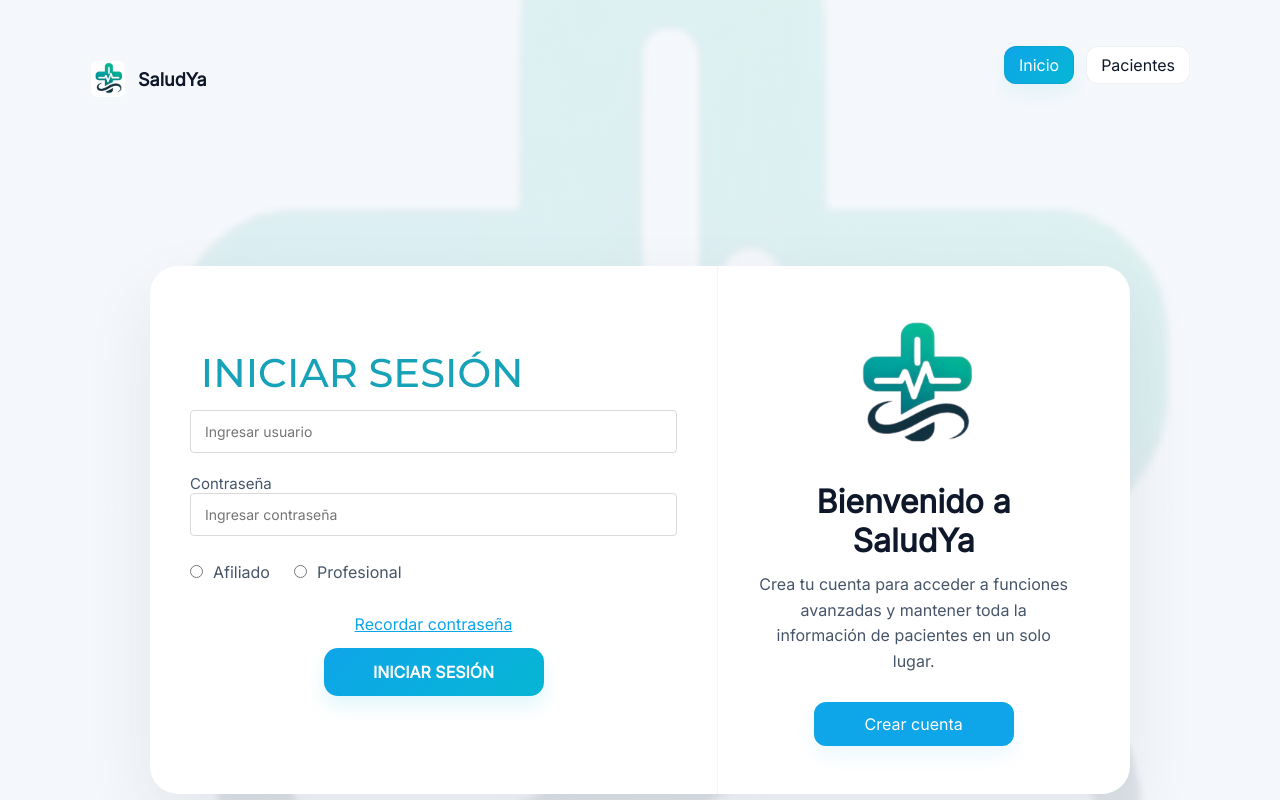
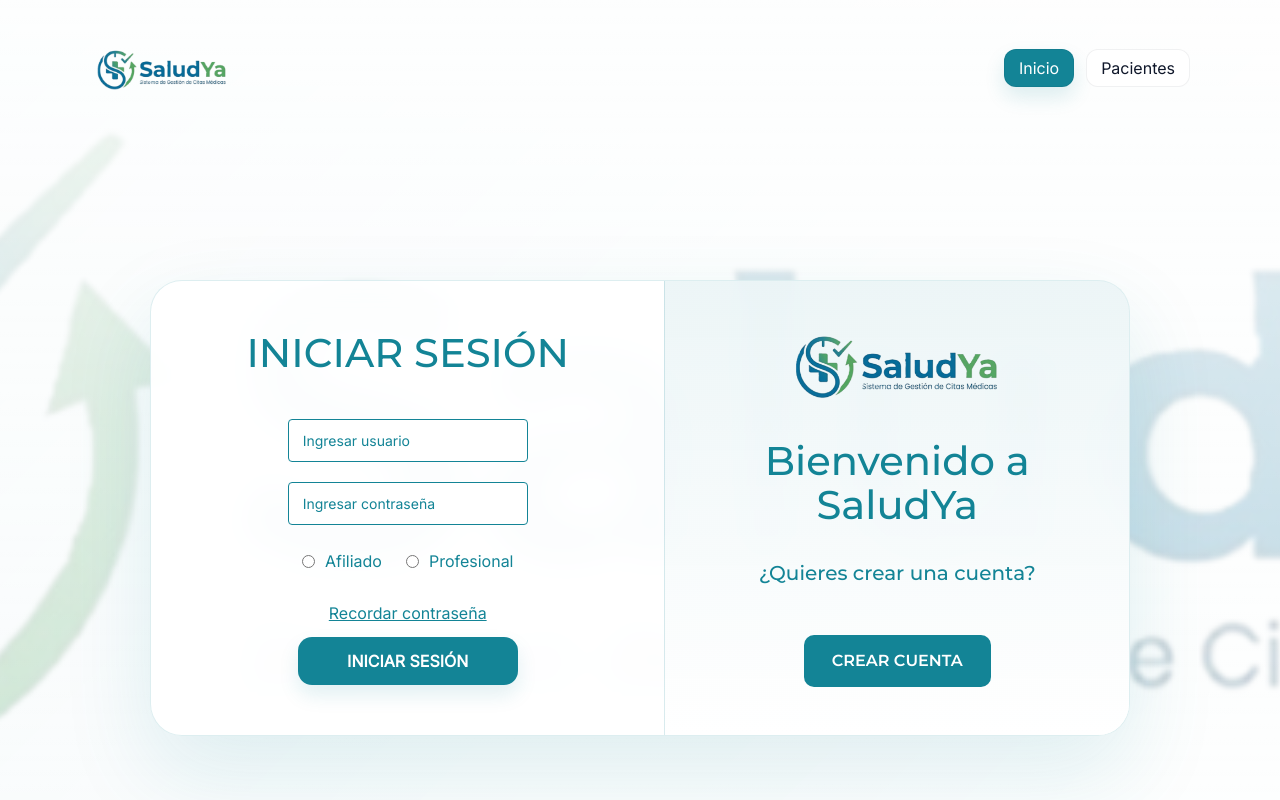
Before and after one commit to DanielMateoAriasOrtega/SaludYa, a React (Create React App) app in the folder client/: page / in a window 1280 px wide. Shown: the top 800 px of the page. Built offline with nearby package versions, Linux system fonts and the light colour scheme.

Commit message:
feat: agrega mejoras finales al frontend

```diff
--- a/client/src/App.css
+++ b/client/src/App.css
@@ -5,13 +5,23 @@
   box-sizing: border-box;
   font-family: "Inter", "Segoe UI", sans-serif;
 }
+:root {
+  --brand: #138496;
+  --brand-soft: rgba(19, 132, 150, 0.08);
+  --brand-soft-strong: rgba(19, 132, 150, 0.16);
+  --brand-shadow: rgba(19, 132, 150, 0.18);
+  --brand-border: rgba(19, 132, 150, 0.24);
+}
 
 body {
   background:
-    linear-gradient(rgba(244, 247, 251, 0.9), rgba(244, 247, 251, 0.9)),
-    url("./assets/logoSaludYa.png");
+    linear-gradient(180deg, rgba(255, 255, 255, 0.92), rgba(255, 255, 255, 0.72)),
+    linear-gradient(135deg, rgba(19, 132, 150, 0.12), rgba(19, 132, 150, 0.03)),
+    url("./assets/Logo.png");
   background-size: cover;
   background-position: center;
+  background-repeat: no-repeat;
+  background-attachment: fixed;
   color: #0f172a;
   min-height: 100vh;
 }
@@ -32,7 +42,6 @@
   display: flex;
   gap: 12px;
   justify-content: center;
-  margin-bottom: 28px;
 }
 .nav-button {
   padding: 10px 18px;
@@ -40,6 +49,16 @@
   border: 1px solid rgba(15, 23, 42, 0.06);
   background: #fff;
   cursor: pointer;
+  transition: transform 150ms ease, box-shadow 150ms ease, background-color 150ms ease;
+}
+.nav-button:hover {
+  transform: translateY(-4px);
+  box-shadow: 0 12px 30px var(--brand-shadow);
+  background: var(--brand-soft);
+}
+.nav-button:focus-visible {
+  outline: none;
+  box-shadow: 0 0 0 6px var(--brand-soft-strong);
 }
 
 /* AUTH LAYOUT */
@@ -48,16 +67,18 @@
   display: flex;
   align-items: center;
   justify-content: center;
-  padding: 48px 20px;
+  padding: 64px 20px;
 }
 .auth-card {
   width: min(980px, 100%);
   display: grid;
   grid-template-columns: 1.05fr 0.95fr;
-  background: #fff;
-  border-radius: 28px;
-  box-shadow: 0 28px 70px rgba(15, 23, 42, 0.08);
+  background: rgba(255, 255, 255, 0.92);
+  border: 1px solid rgba(19, 132, 150, 0.14);
+  border-radius: 32px;
+  box-shadow: 0 36px 90px rgba(19, 132, 150, 0.12);
   overflow: hidden;
+  backdrop-filter: blur(18px);
 }
 .auth-card.auth-card--stacked {
   grid-template-columns: 1fr;
@@ -70,10 +91,22 @@
   justify-content: center;
 }
 .auth-panel--welcome {
-  background: #ffffff;
-  border-left: 1px solid rgba(15, 23, 42, 0.04);
+  background: linear-gradient(180deg, rgba(19, 132, 150, 0.08), rgba(255, 255, 255, 0.96));
+  border-left: 1px solid rgba(19, 132, 150, 0.16);
+  display: flex;
+  flex-direction: column;
+  justify-content: center;
   align-items: center;
   text-align: center;
+  gap: 16px;
+  padding: 48px 36px;
+}
+.auth-options.centered {
+  justify-content: center;
+}
+
+.auth-actions.centered {
+  justify-content: center;
 }
 .auth-card.auth-card--stacked .auth-panel--welcome {
   border-left: none;
@@ -85,19 +118,17 @@
 .auth-header {
   margin-bottom: 28px;
 }
+.auth-header.centered {
+  text-align: center;
+}
 .auth-main-title {
-  display: flex;
-  width: 344.267px;
-  height: 17.967px;
-  flex-direction: column;
-  justify-content: center;
-  color: #17a2b8;
+  color: #138496;
   text-align: center;
-  font-family: Montserrat;
+  font-family: "Montserrat", sans-serif;
   font-size: 40px;
-  font-style: normal;
   font-weight: 500;
-  line-height: 44px; /* 110% */
+  line-height: 44px;
+  margin-bottom: 16px;
 }
 .auth-description {
   color: #64748b;
@@ -108,39 +139,42 @@
 .auth-form {
   display: grid;
   gap: 20px;
+  justify-items: center;
 }
 .auth-label {
-  color: #475569;
+  color: #138496;
   font-size: 15px;
   margin-bottom: 8px;
 }
 .auth-input {
-  width: 487px;
+  width: 100%;
+  max-width: 487px;
   height: 43px;
   padding: 0 14px;
   box-sizing: border-box;
-
-  border: 1px solid #D9D9D9;
+  border: 1px solid #138496;
   border-radius: 4px;
   background: #FFF;
-
-  color: #17A2B8;
+  color: #138496;
   font-family: "Inter", sans-serif;
   font-size: 14px;
-  font-style: normal;
   font-weight: 400;
   line-height: 20px;
 }
+.auth-input::placeholder {
+  color: #138496;
+  opacity: 1;
+}
 .auth-input:focus {
   outline: none;
-  border-color: #38bdf8;
-  box-shadow: 0 0 0 6px rgba(56, 189, 248, 0.08);
+  border-color: #138496;
+  box-shadow: 0 0 0 6px rgba(19, 132, 150, 0.16);
 }
 
 .auth-options {
   display: flex;
   gap: 24px;
-  color: #475569;
+  color: #138496;
   margin-top: 6px;
 }
 .auth-options label {
@@ -150,7 +184,7 @@
   cursor: pointer;
 }
 .auth-options input {
-  accent-color: #0ea5e9;
+  accent-color: #138496;
 }
 
 .auth-actions {
@@ -163,50 +197,61 @@
 .auth-link {
   background: transparent;
   border: none;
-  color: #0ea5e9;
+  color: #138496;
   text-decoration: underline;
   cursor: pointer;
 }
 .auth-button {
-  background: linear-gradient(135deg, #0ea5e9, #06b6d4);
+  background: linear-gradient(135deg, #138496, #138496);
   color: #fff;
   border: none;
   border-radius: 14px;
   padding: 14px 24px;
   font-weight: 700;
   min-width: 220px;
-  box-shadow: 0 10px 20px rgba(6, 182, 212, 0.12);
+  box-shadow: 0 10px 20px rgba(19, 132, 150, 0.12);
   cursor: pointer;
 }
 .auth-button:hover {
   transform: translateY(-1px);
-  box-shadow: 0 18px 30px rgba(14, 165, 233, 0.12);
+  box-shadow: 0 18px 30px rgba(19, 132, 150, 0.16);
 }
 
 .welcome-logo {
-  width: 140px;
+  width: min(220px, 42vw);
+  max-width: 220px;
+  height: auto;
+  margin-bottom: 24px;
+  background: transparent;
+}
+.welcome-title {
+  color: #138496;
+  text-align: center;
+  font-family: "Montserrat", sans-serif;
+  font-size: 40px;
+  font-weight: 500;
+  line-height: 44px;
+  margin-bottom: 8px;
+}
+.welcome-text {
+  color: #138496;
+  text-align: center;
+  font-family: "Montserrat", sans-serif;
+  font-size: 20px;
+  font-weight: 500;
+  line-height: 44px;
   margin-bottom: 24px;
 }
-.auth-panel--welcome h2 {
-  font-size: 32px;
-  color: #0f172a;
-  margin-bottom: 12px;
-}
-.welcome-text {
-  color: #475569;
-  max-width: 360px;
-  margin: 0 auto 28px;
-  line-height: 1.6;
-}
 .welcome-button {
-  background: #0ea5e9;
-  color: #fff;
+  width: 187px;
+  height: 52px;
+  background: #138496;
+  color: white;
   border: none;
-  border-radius: 12px;
-  padding: 12px 20px;
-  min-width: 200px;
+  border-radius: 10px;
+  font-family: "Montserrat", sans-serif;
+  font-weight: 600;
   cursor: pointer;
-  box-shadow: 0 10px 20px rgba(14, 165, 233, 0.08);
 }
 
 @media (max-width: 960px) {
@@ -272,18 +317,18 @@
 .tabla-registros td {
   padding: 14px 16px;
   text-align: left;
-  border-bottom: 1px solid #e2e8f0;
+  border-bottom: 1px solid rgba(19, 132, 150, 0.12);
 }
 .data-table thead th,
 .tabla-registros thead th {
-  background: #e8f8fa;
+  background: rgba(19, 132, 150, 0.08);
   color: #0f172a;
   font-weight: 700;
   letter-spacing: 0.01em;
 }
 .data-table tbody tr:hover,
 .tabla-registros tbody tr:hover {
-  background: #f8fbff;
+  background: rgba(19, 132, 150, 0.06);
 }
 .table-actions-cell {
   display: flex;
@@ -366,10 +411,11 @@
   gap: 12px;
 }
 .topbar-logo {
-  width: 36px;
-  height: 36px;
+  width: 144px;
+  height: 44px;
   object-fit: contain;
-  border-radius: 8px;
+  border-radius: 10px;
+  background: transparent;
 }
 .brand-title {
   font-weight: 700;
@@ -384,9 +430,9 @@
   color: #0f172a;
 }
 .nav-button.active {
-  background: linear-gradient(135deg, #0ea5e9, #06b6d4);
+  background: linear-gradient(135deg, #138496, #138496);
   color: #fff;
-  box-shadow: 0 10px 20px rgba(6, 182, 212, 0.08);
+  box-shadow: 0 10px 20px rgba(19, 132, 150, 0.14);
 }
 
 @media (max-width: 640px) {
--- a/client/src/App.js
+++ b/client/src/App.js
@@ -1,11 +1,12 @@
 import "./App.css";
 import LandingPage from "./pages/InicioPage";
+import CreateAccountPage from "./pages/CreateAccountPage";
 import PacientesPage from "./pages/PacientesPage";
 import { useState } from "react";
-import logo from "./assets/logoSaludYa.png";
+import logo from "./assets/Logo.png";
 
 function App() {
-  const [route, setRoute] = useState("landing"); // 'landing' | 'pacientes'
+  const [route, setRoute] = useState("landing"); // 'landing' | 'register' | 'pacientes'
 
   function navigateTo(name) {
     setRoute(name);
@@ -18,7 +19,7 @@
         <div className="topbar-inner">
           <div className="brand">
             <img src={logo} alt="SaludYa" className="topbar-logo" />
-            <span className="brand-title">SaludYa</span>
+            <span className="brand-title"></span>
           </div>
           <nav className="page-nav" aria-label="Principal">
             <button
@@ -38,6 +39,7 @@
       </header>
 
       {route === "landing" && <LandingPage navigate={navigateTo} />}
+      {route === "register" && <CreateAccountPage navigate={navigateTo} />}
       {route === "pacientes" && <PacientesPage navigate={navigateTo} />}
     </div>
   );
--- /dev/null
+++ b/client/src/pages/CreateAccountPage.js
@@ -0,0 +1,120 @@
+import { useState } from "react";
+import logo from "../assets/Logo.png";
+
+export default function CreateAccountPage({ navigate }) {
+  const [form, setForm] = useState({
+    nombre: "",
+    correo: "",
+    contraseña: "",
+    role: "afiliado",
+  });
+  const [notice, setNotice] = useState(null);
+
+  function handleChange(event) {
+    const { name, value } = event.target;
+    setForm((prev) => ({ ...prev, [name]: value }));
+  }
+
+  function handleSubmit(event) {
+    event.preventDefault();
+
+    if (!form.nombre || !form.correo || !form.contraseña) {
+      setNotice({ type: "error", text: "Por favor completa todos los campos." });
+      return;
+    }
+
+    setNotice({
+      type: "success",
+      text: "Cuenta creada con éxito. Ahora puedes iniciar sesión.",
+    });
+
+    setForm({ nombre: "", correo: "", contraseña: "", role: "afiliado" });
+  }
+
+  return (
+    <div className="auth-page">
+      <div className="auth-card">
+        <div className="auth-panel auth-panel--form">
+          <div className="auth-header centered">
+            <h1 className="auth-main-title">Crear cuenta</h1>
+            <p className="auth-description">Completa los datos para crear tu cuenta en SaludYa.</p>
+          </div>
+
+          <form className="auth-form" onSubmit={handleSubmit}>
+            <div>
+              <input
+                name="nombre"
+                type="text"
+                className="auth-input"
+                placeholder="Nombre completo"
+                value={form.nombre}
+                onChange={handleChange}
+                aria-label="nombre completo"
+              />
+            </div>
+
+            <div>
+              <input
+                name="correo"
+                type="email"
+                className="auth-input"
+                placeholder="Correo electrónico"
+                value={form.correo}
+                onChange={handleChange}
+                aria-label="correo"
+              />
+            </div>
+
+            <div>
+              <input
+                name="contraseña"
+                type="password"
+                className="auth-input"
+                placeholder="Contraseña"
+                value={form.contraseña}
+                onChange={handleChange}
+                aria-label="contraseña"
+              />
+            </div>
+
+            <div className="auth-options centered">
+              <label>
+                <input
+                  type="radio"
+                  name="role"
+                  value="afiliado"
+                  checked={form.role === "afiliado"}
+                  onChange={handleChange}
+                />
+                Afiliado
+              </label>
+              <label>
+                <input
+                  type="radio"
+                  name="role"
+                  value="profesional"
+                  checked={form.role === "profesional"}
+                  onChange={handleChange}
+                />
+                Profesional
+              </label>
+            </div>
+
+            <div className="auth-actions centered">
+              <button type="button" className="auth-link" onClick={() => navigate && navigate("landing")}>Volver</button>
+              <button type="submit" className="auth-button">Crear cuenta</button>
+            </div>
+
+            {notice && <div className={`notice ${notice.type}`}>{notice.text}</div>}
+          </form>
+        </div>
+
+        <div className="auth-panel auth-panel--welcome">
+          <img src={logo} alt="SaludYa logo" className="welcome-logo" />
+          <h2 className="welcome-title">¡Ya casi estás listo!</h2>
+          <p className="welcome-text">Regístrate y accede a todas las funciones de SaludYa.</p>
+        </div>
+      </div>
+    </div>
+  );
+}
--- a/client/src/pages/InicioPage.js
+++ b/client/src/pages/InicioPage.js
@@ -1,20 +1,16 @@
-import logo from "../assets/logoSaludYa.png";
+import logo from "../assets/Logo.png";
 export default function LandingPage({ navigate }) {
   return (
     <div className="auth-page">
       <div className="auth-card">
         <div className="auth-panel auth-panel--form">
           <div className="auth-header centered">
-
             <h1 className="auth-main-title">INICIAR SESIÓN</h1>
-            <p className="auth-description">
-            </p>
+            <p className="auth-description"></p>
           </div>
 
           <form className="auth-form" onSubmit={(e) => e.preventDefault()}>
             <div>
-              <label className="auth-label" htmlFor="user-input">
-              </label>
               <input
                 id="user-input"
                 type="text"
@@ -25,9 +21,6 @@
             </div>
 
             <div>
-              <label className="auth-label" htmlFor="password-input">
-                Contraseña
-              </label>
               <input
                 id="password-input"
                 type="password"
@@ -42,7 +35,8 @@
                 <input type="radio" name="role" value="afiliado" /> Afiliado
               </label>
               <label>
-                <input type="radio" name="role" value="profesional" /> Profesional
+                <input type="radio" name="role" value="profesional" />{" "}
+                Profesional
               </label>
             </div>
 
@@ -67,16 +61,19 @@
 
         <div className="auth-panel auth-panel--welcome">
           <img src={logo} alt="SaludYa logo" className="welcome-logo" />
-          <h2>Bienvenido a SaludYa</h2>
-          <p className="welcome-text">
-            Crea tu cuenta para acceder a funciones avanzadas y mantener toda la información de pacientes en un solo lugar.
-          </p>
+          <h1 className="welcome-title">
+            Bienvenido a
+            <br />
+            SaludYa
+          </h1>
+
+          <p className="welcome-text">¿Quieres crear una cuenta?</p>
           <button
             type="button"
             className="welcome-button"
-            onClick={() => navigate && navigate("pacientes")}
+            onClick={() => navigate && navigate("register")}
           >
-            Crear cuenta
+            CREAR CUENTA
           </button>
         </div>
       </div>
```
Also changed, not shown: client/src/assets/Logo.png (added).
